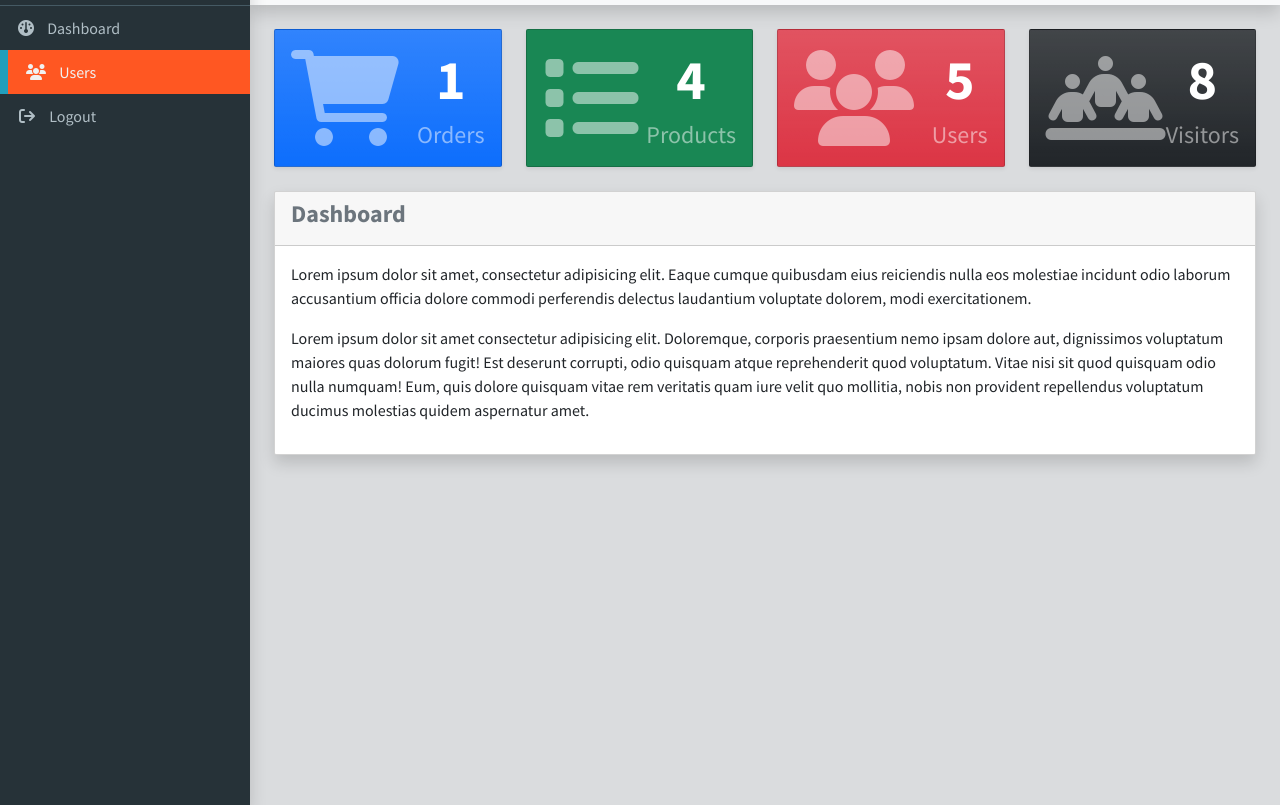
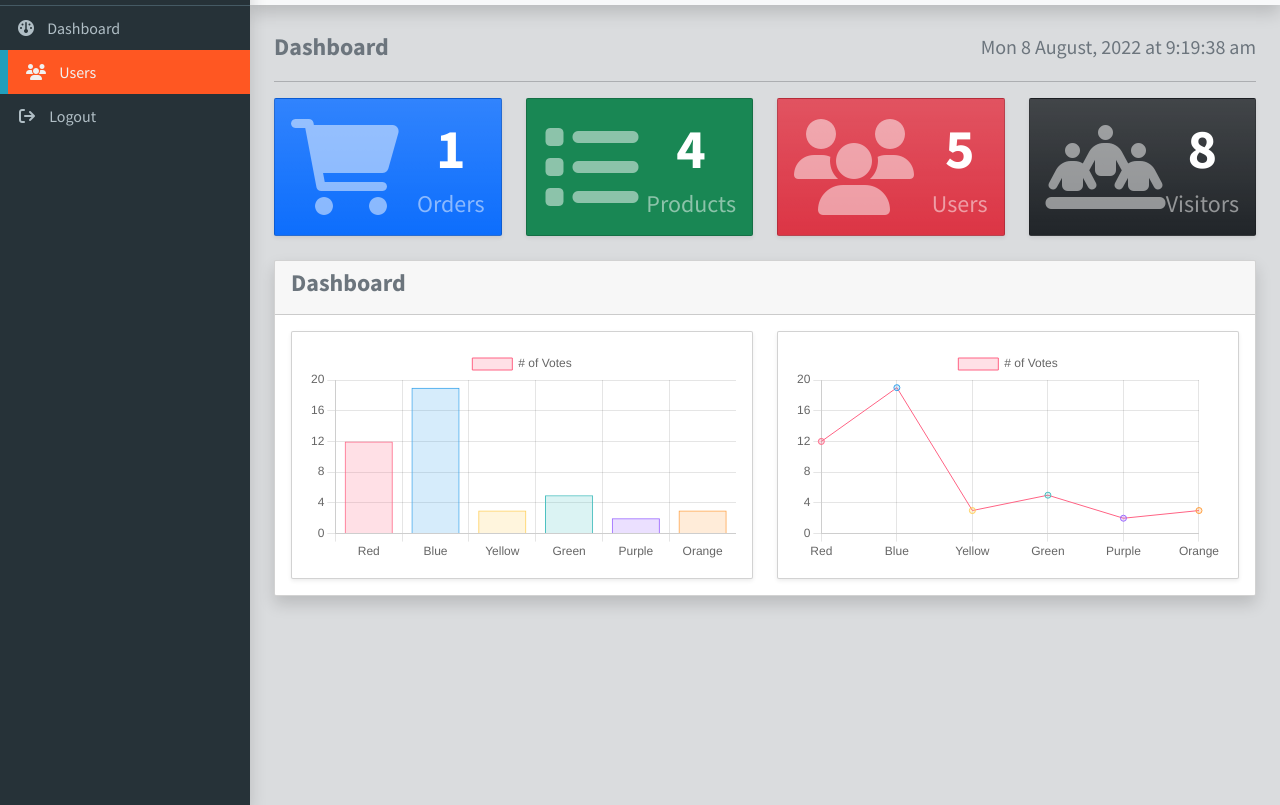
Before and after one commit to DCodeMania/admin-panel-bootstrap-5, a website: page index.html in a window 1280 px wide. Shown: the part 51-856 px from the top of the page. Drawn offline with nearby package versions, Linux system fonts and the light colour scheme.

Commit message:
modified:   index.html modified:   public/css/main.css modified:   public/scss/main.scss

```diff
--- a/index.html
+++ b/index.html
@@ -106,7 +106,15 @@
         </nav>
         <!-- top navbar end -->
         <!-- main content start -->
-        <main class="p-4 bg-secondary bg-opacity-25 min-vh-100">
+        <main class="bg-secondary bg-opacity-25 min-vh-100">
+
+          <div class="container-fluid p-3 p-md-4">
+
+            <div class="d-flex flex-column flex-md-row justify-content-between align-items-center">
+              <div class="fs-4 text-secondary fw-bolder">Dashboard</div>
+              <div class="text-secondary lead fw-normal" id="curr_date_time"></div>
+            </div>
+            <hr>
             <div class="row g-4">
 
               <div class="col-lg-3 col-md-6">
@@ -180,19 +188,27 @@
                     <h4 class="text-secondary fw-bold">Dashboard</h4>
                   </div>
                   <div class="card-body">
-                  <p>Lorem ipsum dolor sit amet, consectetur adipisicing elit. Eaque cumque quibusdam eius reiciendis
-                    nulla eos molestiae incidunt odio laborum accusantium officia dolore commodi perferendis delectus
-                    laudantium voluptate dolorem, modi exercitationem.</p>
-                  <p>Lorem ipsum dolor sit amet consectetur adipisicing elit. Doloremque, corporis praesentium nemo
-                    ipsam dolore aut, dignissimos voluptatum maiores quas dolorum fugit! Est deserunt corrupti, odio
-                    quisquam atque reprehenderit quod voluptatum.
-                    Vitae nisi sit quod quisquam odio nulla numquam! Eum, quis dolore quisquam vitae rem veritatis quam
-                    iure velit quo mollitia, nobis non provident repellendus voluptatum ducimus molestias quidem
-                    aspernatur amet.</p>
+                    <div class="row g-4">
+                      <div class="col-lg-6">
+                        <div class="card shadow-sm">
+                          <div class="card-body">
+                            <canvas id="myChart"></canvas>
+                          </div>
+                        </div>
+                      </div>
+                      <div class="col-lg-6">
+                        <div class="card shadow-sm">
+                          <div class="card-body">
+                            <canvas id="lineChart"></canvas>
+                          </div>
+                        </div>
+                      </div>
+                    </div>
                   </div>
                 </div>
               </div>
 
+            </div>
           </div>
         </main>
         <!-- main content end -->
@@ -201,7 +217,96 @@
     </div>
     <!-- <script src="node_modules/bootstrap/dist/js/bootstrap.bundle.min.js"></script> -->
     <script src='https://cdnjs.cloudflare.com/ajax/libs/twitter-bootstrap/5.2.0/js/bootstrap.bundle.min.js'></script>
+    <script src="https://cdnjs.cloudflare.com/ajax/libs/Chart.js/3.9.1/chart.min.js"></script>
     <script src="public/js/main.js"></script>
+    <script>
+      const ctx = document.getElementById('myChart');
+      const lc = document.getElementById('lineChart');
+      const myChart = new Chart(ctx, {
+        type: 'bar',
+        data: {
+          labels: ['Red', 'Blue', 'Yellow', 'Green', 'Purple', 'Orange'],
+          datasets: [{
+            label: '# of Votes',
+            data: [12, 19, 3, 5, 2, 3],
+            backgroundColor: [
+              'rgba(255, 99, 132, 0.2)',
+              'rgba(54, 162, 235, 0.2)',
+              'rgba(255, 206, 86, 0.2)',
+              'rgba(75, 192, 192, 0.2)',
+              'rgba(153, 102, 255, 0.2)',
+              'rgba(255, 159, 64, 0.2)'
+            ],
+            borderColor: [
+              'rgba(255, 99, 132, 1)',
+              'rgba(54, 162, 235, 1)',
+              'rgba(255, 206, 86, 1)',
+              'rgba(75, 192, 192, 1)',
+              'rgba(153, 102, 255, 1)',
+              'rgba(255, 159, 64, 1)'
+            ],
+            borderWidth: 1
+          }]
+        },
+        options: {
+          scales: {
+            y: {
+              beginAtZero: true
+            }
+          }
+        }
+      });
+      const lineChart = new Chart(lc, {
+        type: 'line',
+        data: {
+          labels: ['Red', 'Blue', 'Yellow', 'Green', 'Purple', 'Orange'],
+          datasets: [{
+            label: '# of Votes',
+            data: [12, 19, 3, 5, 2, 3],
+            backgroundColor: [
+              'rgba(255, 99, 132, 0.2)',
+              'rgba(54, 162, 235, 0.2)',
+              'rgba(255, 206, 86, 0.2)',
+              'rgba(75, 192, 192, 0.2)',
+              'rgba(153, 102, 255, 0.2)',
+              'rgba(255, 159, 64, 0.2)'
+            ],
+            borderColor: [
+              'rgba(255, 99, 132, 1)',
+              'rgba(54, 162, 235, 1)',
+              'rgba(255, 206, 86, 1)',
+              'rgba(75, 192, 192, 1)',
+              'rgba(153, 102, 255, 1)',
+              'rgba(255, 159, 64, 1)'
+            ],
+            borderWidth: 1
+          }]
+        },
+        options: {
+          scales: {
+            y: {
+              beginAtZero: true
+            }
+          }
+        }
+      });
+
+      const cdat = document.getElementById('curr_date_time');
+      setInterval(() => {
+        let date = new Date();
+        cdat.innerText = date.toLocaleString('en-IN', {
+          weekday: 'short',
+          day: 'numeric',
+          year: 'numeric',
+          month: 'long',
+          hour: 'numeric',
+          minute: 'numeric',
+          second: 'numeric',
+        });
+      }, 1000);
+
+
+    </script>
 
   </body>
 
--- a/public/scss/main.scss
+++ b/public/scss/main.scss
@@ -107,6 +107,10 @@ body {
 	}
 }
 
+canvas {
+	width: 100% !important;
+}
+
 @media (min-width: 768px) {
 	.wrapper {
 		&.show_pc {
```
Also changed, not shown: public/css/main.css. Lines whose indentation alone changed are shown as unchanged.
